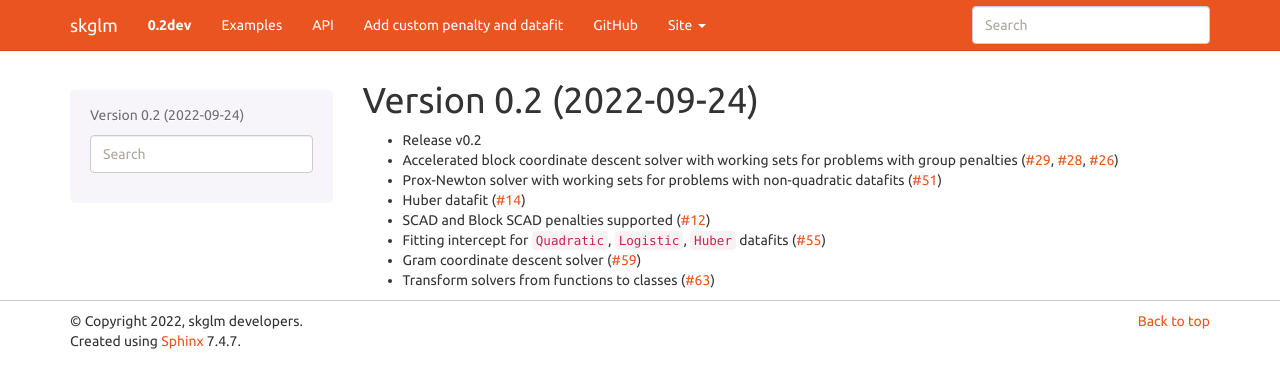
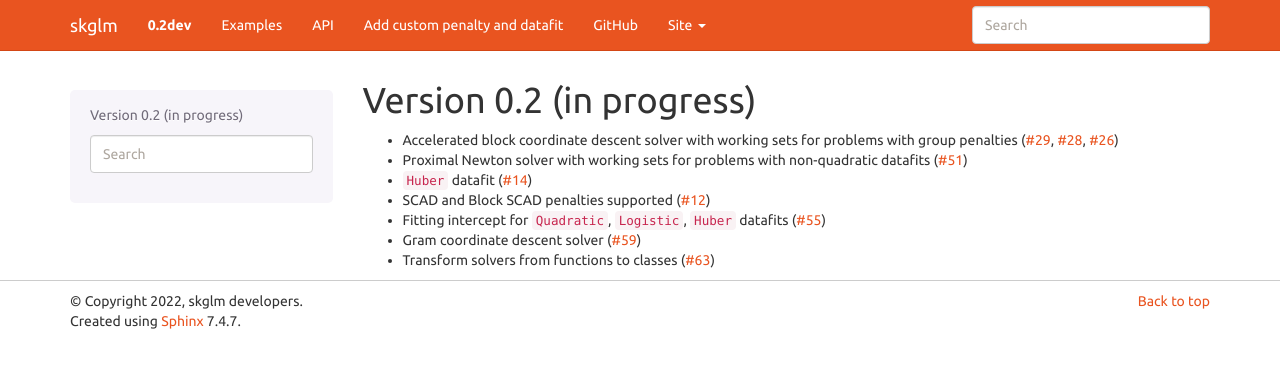
Before and after one commit to scikit-learn-contrib/skglm, a Sphinx documentation site: the page built from doc/changes/0.2.rst, in a window 1280 px wide. Shown: the top 388 px of the page. Built offline with Sphinx 7.4.7, drawn with Linux system fonts in a browser that asks for light colours.

Commit message:
mm remarks

```diff
--- a/doc/changes/0.2.rst
+++ b/doc/changes/0.2.rst
@@ -1,15 +1,13 @@
 .. _changes_0_2:
 
-Version 0.2 (2022-09-24)
+Version 0.2 (in progress)
 ------------------------
-
-- Release v0.2
 
 - Accelerated block coordinate descent solver with working sets for problems with group penalties (:gh:`29`, :gh:`28`, :gh:`26`)
 
-- Prox-Newton solver with working sets for problems with non-quadratic datafits (:gh:`51`)
+- Proximal Newton solver with working sets for problems with non-quadratic datafits (:gh:`51`)
 
-- Huber datafit (:gh:`14`)
+- ``Huber`` datafit (:gh:`14`)
 
 - SCAD and Block SCAD penalties supported (:gh:`12`)
 
```
Also changed, not shown: doc/changes/0.1.rst (+0 -10 lines).
